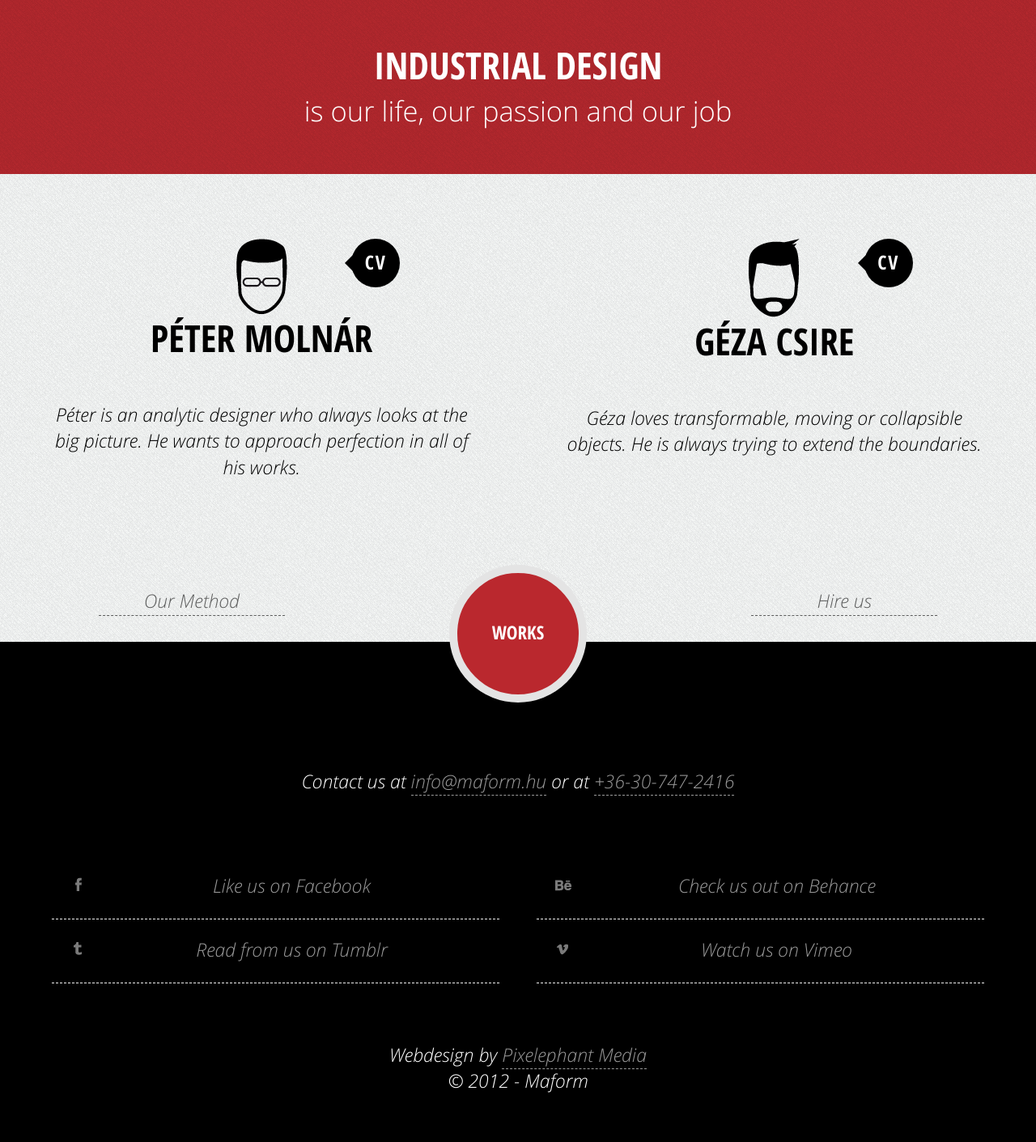
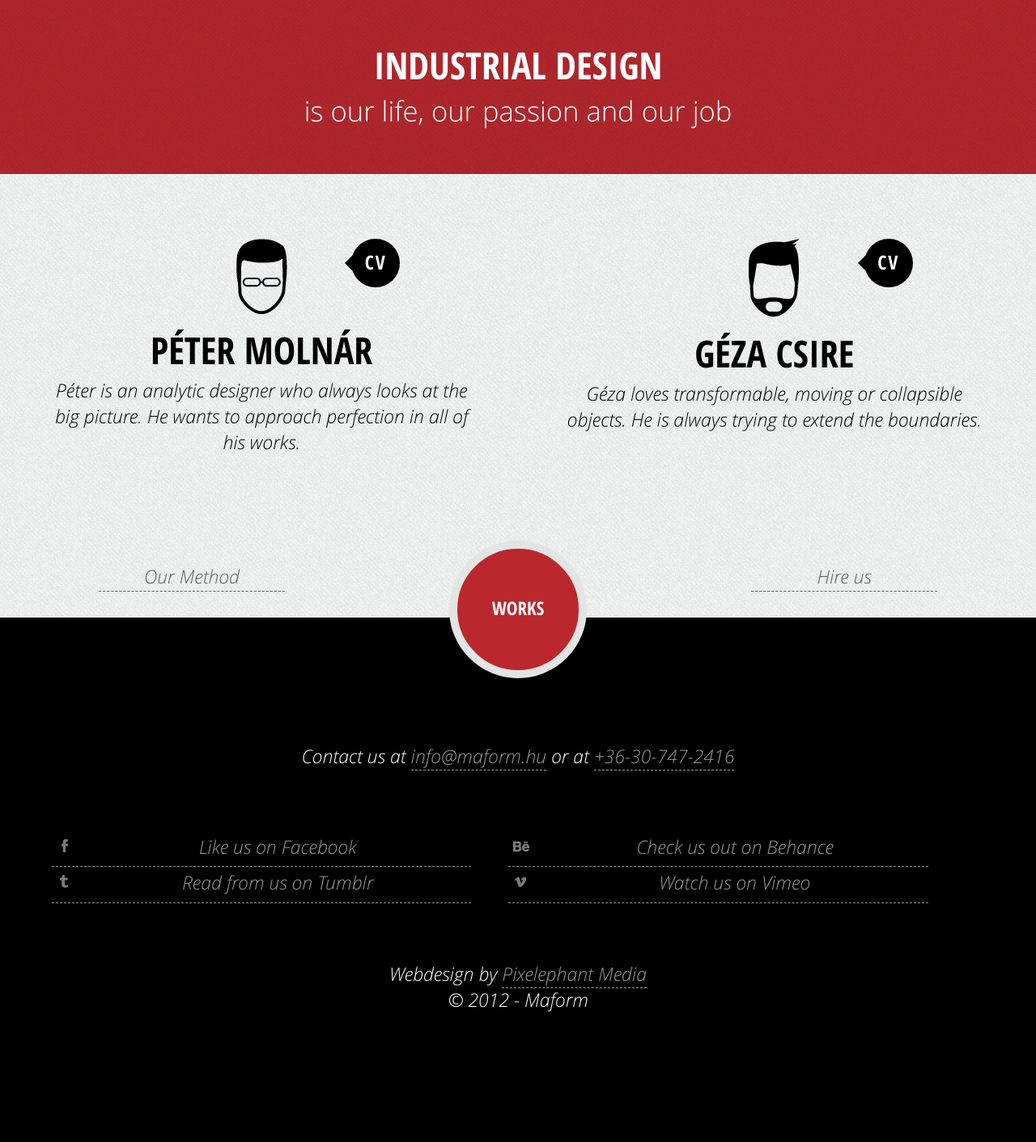
Before and after one commit to pixelephant/respmaform, a PHP site: page / in a window 1280 px wide. Shown: the part 747-2158 px from the top of the page at 81% size. After the commit the page ends 1997 px from the top, so only its background shows below. Run offline with PHP 8.4, Linux system fonts and the light colour scheme; some libraries are stand-ins or nearby versions.

Commit message:
no message

```diff
--- a/css/style.css
+++ b/css/style.css
@@ -607,9 +607,14 @@ hgroup h2{
   max-width: 320px;
 }
 
-.member h3,.step h3{
+.member h3,.step h3,.text h3{
   font-family: 'oscb';
   text-transform: uppercase;
+  margin-top: 3%;
+  margin-bottom: 0;
+}
+
+.member p,.step p,.text p{
   margin-top: 0;
 }
 
@@ -1060,9 +1065,9 @@ footer ul{
 }
 
 footer li{
-  padding:2%;
+  padding:0.5%;
   width: 96%;
-  border-bottom: 1px dashed #fff;
+  border-bottom: 1px dashed #949494;
   text-align: center;
   overflow: hidden;
 }
```
